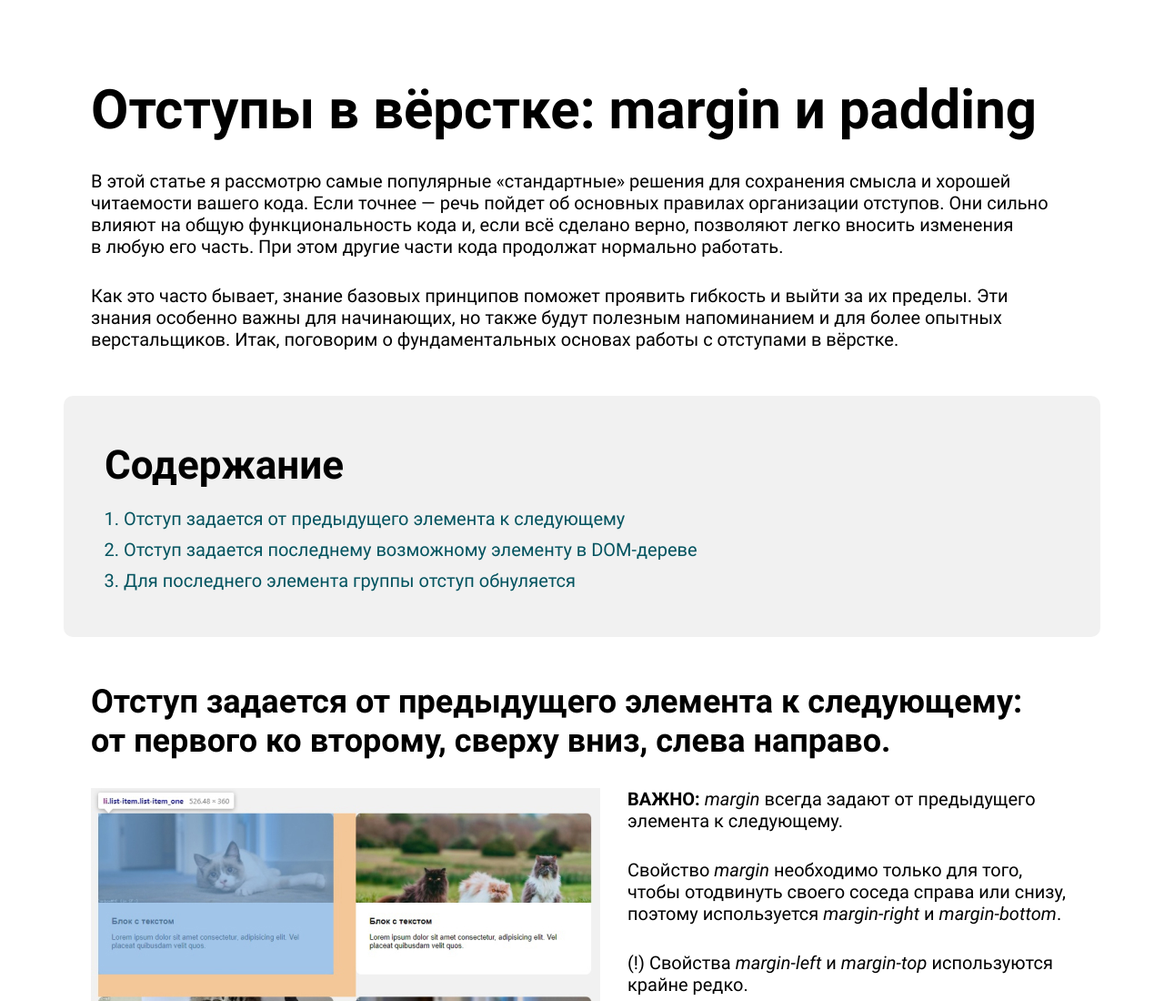
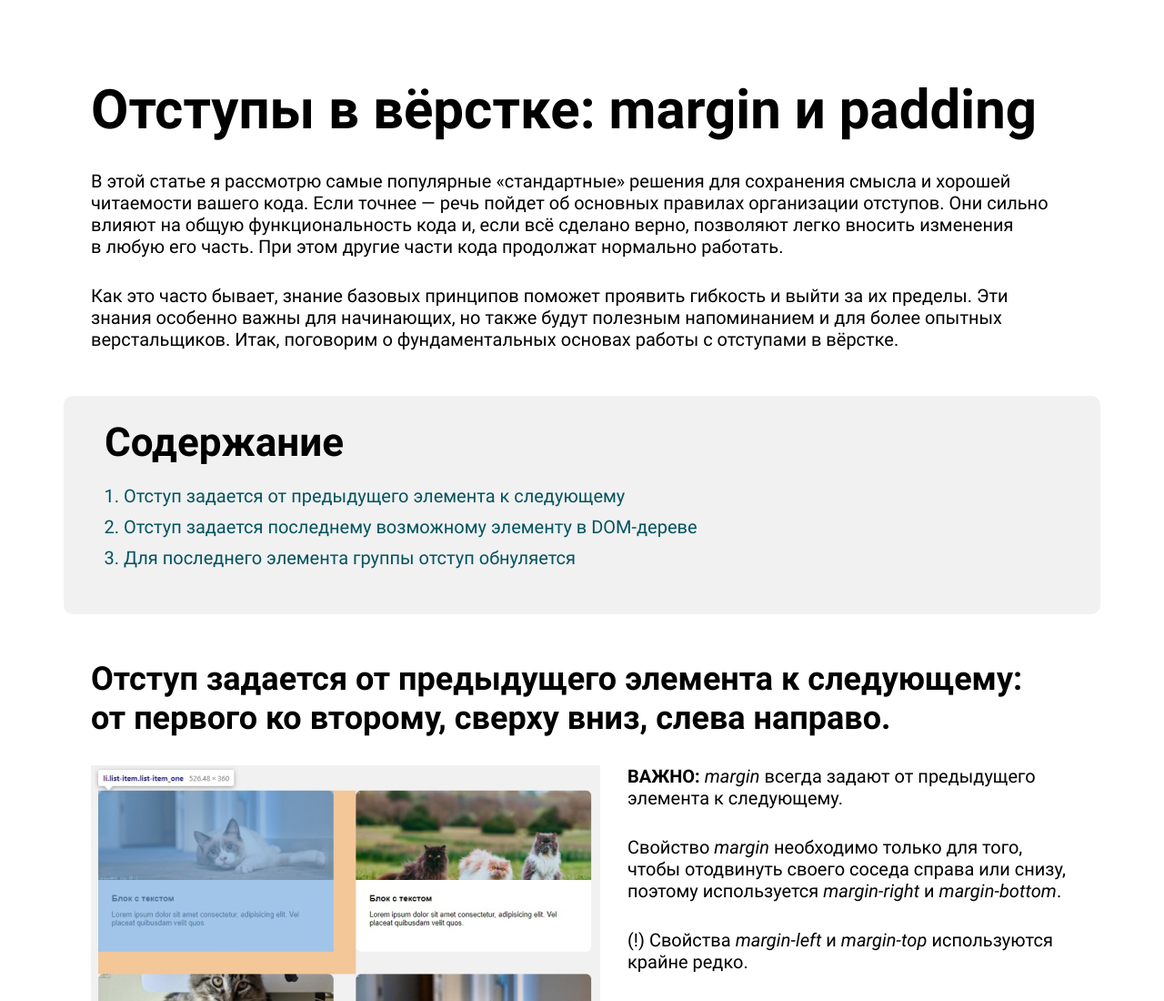
Before and after one commit to Kubanych22/indentation, a plain HTML site: page index.html in a window 1280 px wide. Shown: the top 1100 px of the page at 91% size. Drawn offline with Linux system fonts and the light colour scheme.

Commit message:
fixed another bug

```diff
--- a/style/style.css
+++ b/style/style.css
@@ -96,7 +96,6 @@ body {
 }
 
 .content-table {
-  padding-top: 25px;
   padding-bottom: 25px;
   background-color: #f1f1f1;
   border-radius: 10px;
```
